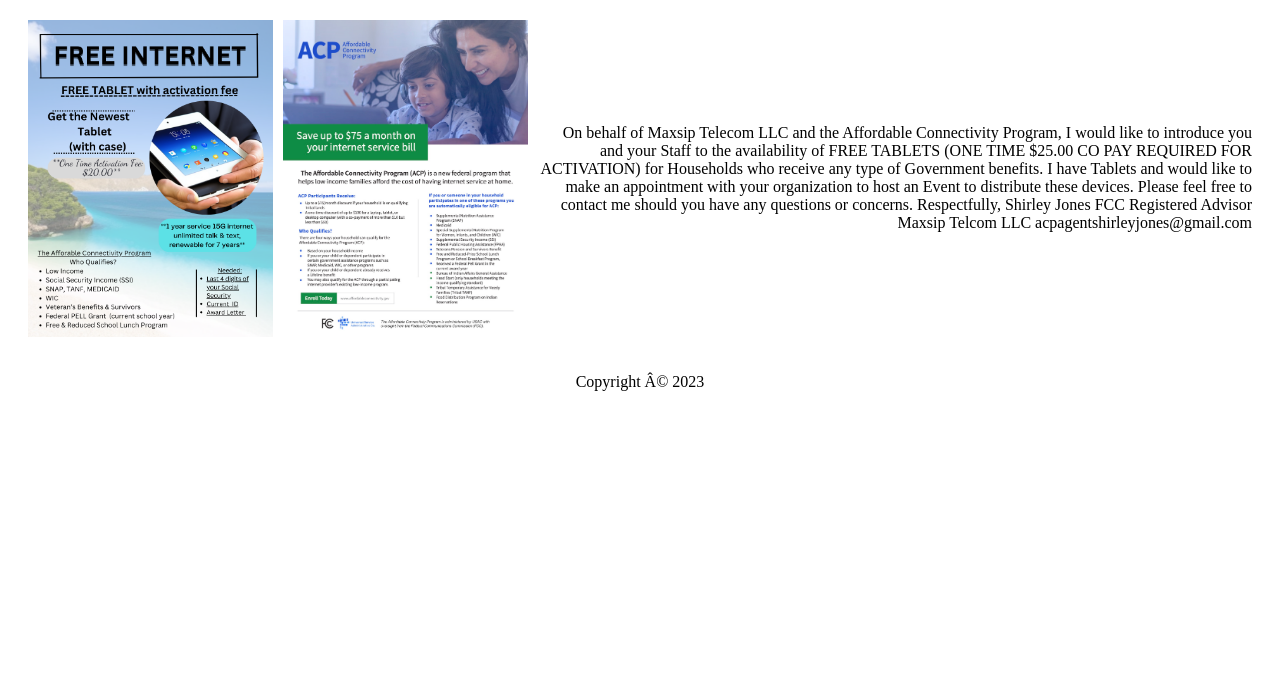
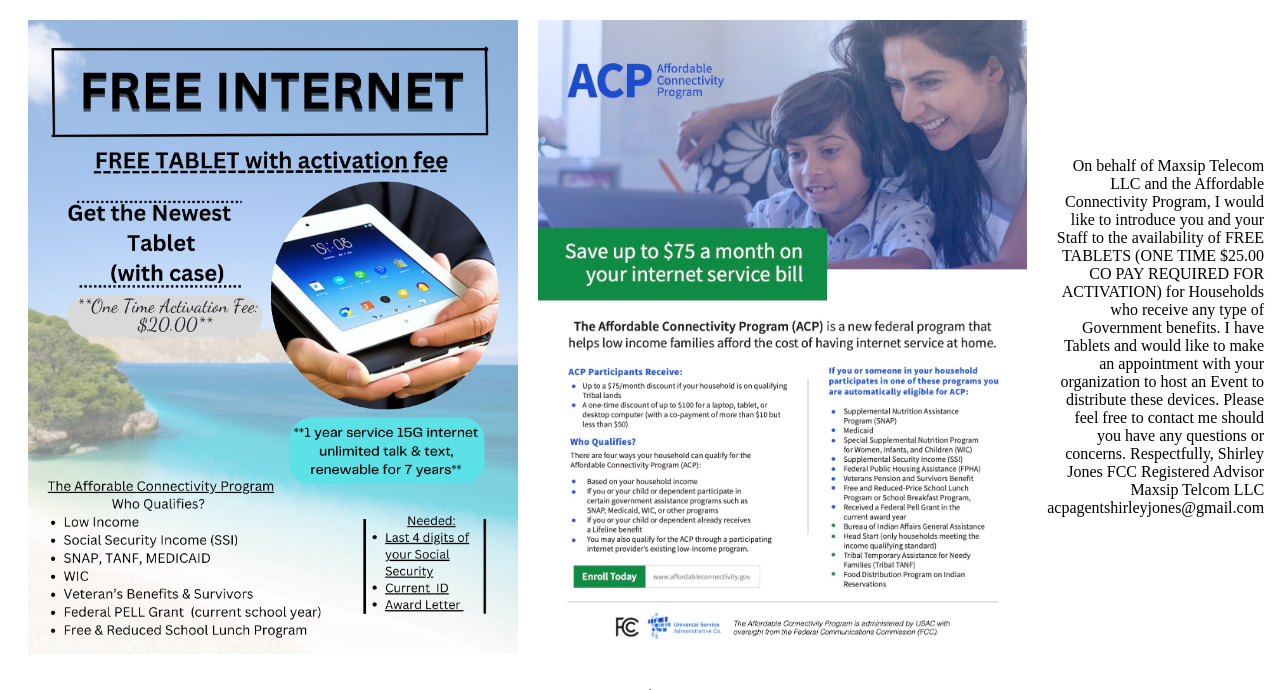
Before and after one commit to Spacemandomains/agentshirleyacp, a PHP site: page / in a window 1280 px wide. Shown: the part 46-736 px from the top of the page. Run offline with PHP 8.4, Linux system fonts and the light colour scheme.

Commit message:
Update styles.css

```diff
--- a/styles.css
+++ b/styles.css
@@ -35,8 +35,8 @@ main {
 }
 
 img {
-  max-width: 20%;
-  margin-right: 10px;
+  max-width: 40%;
+  margin-right: 20px;
 }
 
 p {
```
